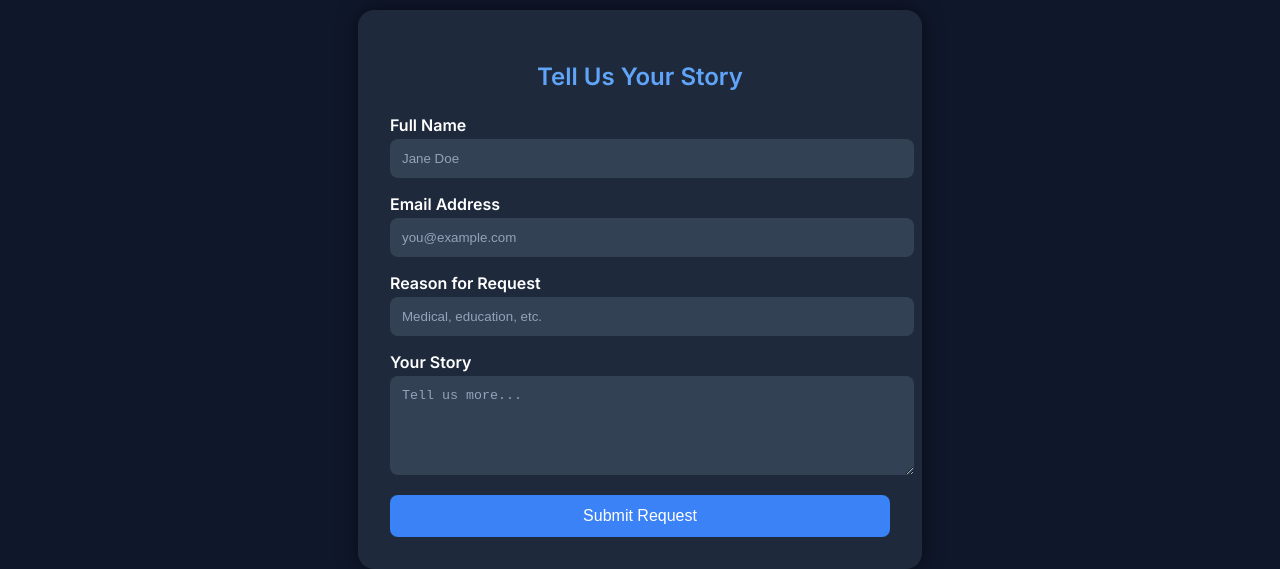
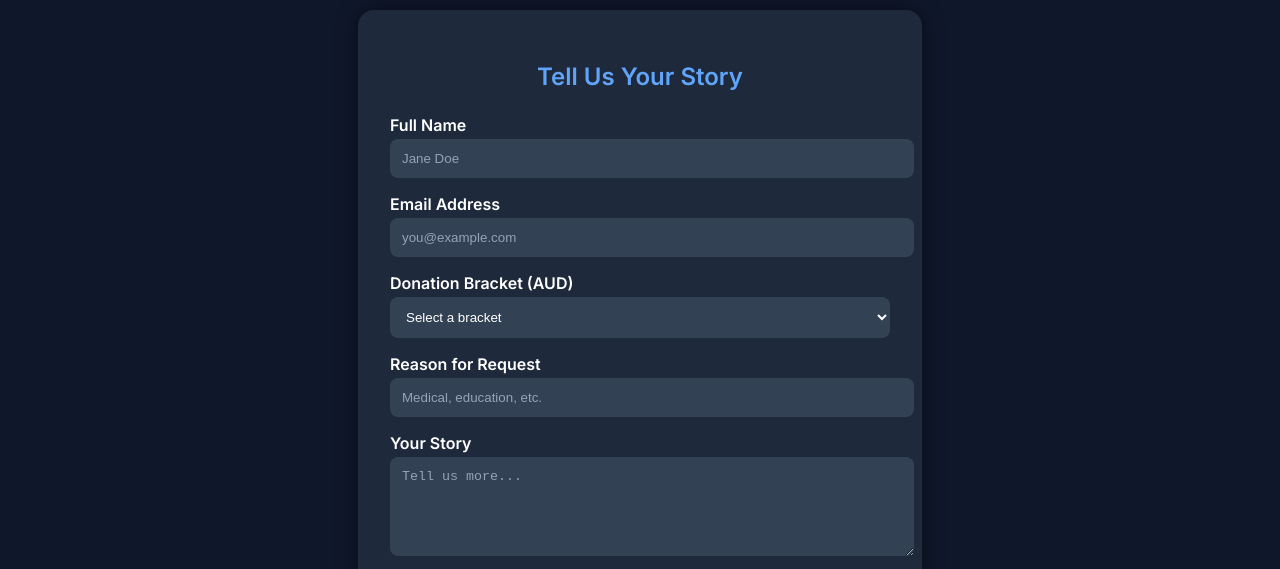
Before and after one commit to Skhotheni24/donation-site, a website: page index.html in a window 1280 px wide. Shown: the part 231-800 px from the top of the page. Drawn offline with Linux system fonts and the light colour scheme.

Commit message:
Add files via upload

```diff
--- a/index.html
+++ b/index.html
@@ -1,3 +1,4 @@
+
 <!DOCTYPE html>
 <html lang="en">
 <head>
@@ -57,7 +58,7 @@
       margin-bottom: 0.25rem;
       font-weight: 600;
     }
-    input, textarea {
+    input, textarea, select {
       width: 100%;
       padding: 0.75rem;
       margin-bottom: 1rem;
@@ -105,6 +106,15 @@
       <label for="email">Email Address</label>
       <input type="email" id="email" name="email" placeholder="you@example.com" required />
 
+      <label for="bracket">Donation Bracket (AUD)</label>
+      <select id="bracket" name="bracket" required>
+        <option value="">Select a bracket</option>
+        <option value="0–500">AUD 0–500</option>
+        <option value="500–2000">AUD 500–2000</option>
+        <option value="2000–5000">AUD 2000–5000</option>
+        <option value="5000+">AUD 5000+</option>
+      </select>
+
       <label for="reason">Reason for Request</label>
       <input type="text" id="reason" name="reason" placeholder="Medical, education, etc." required />
 
```
